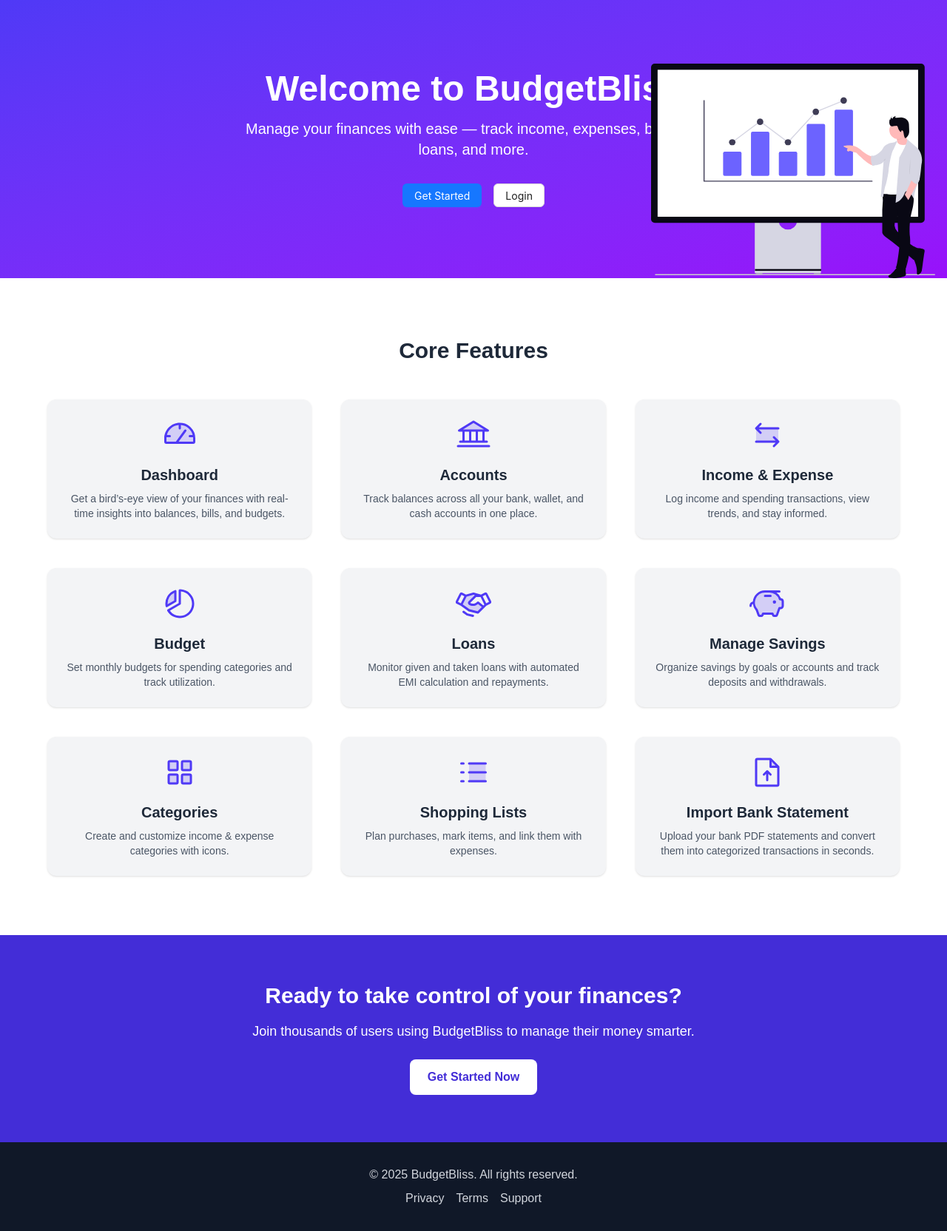
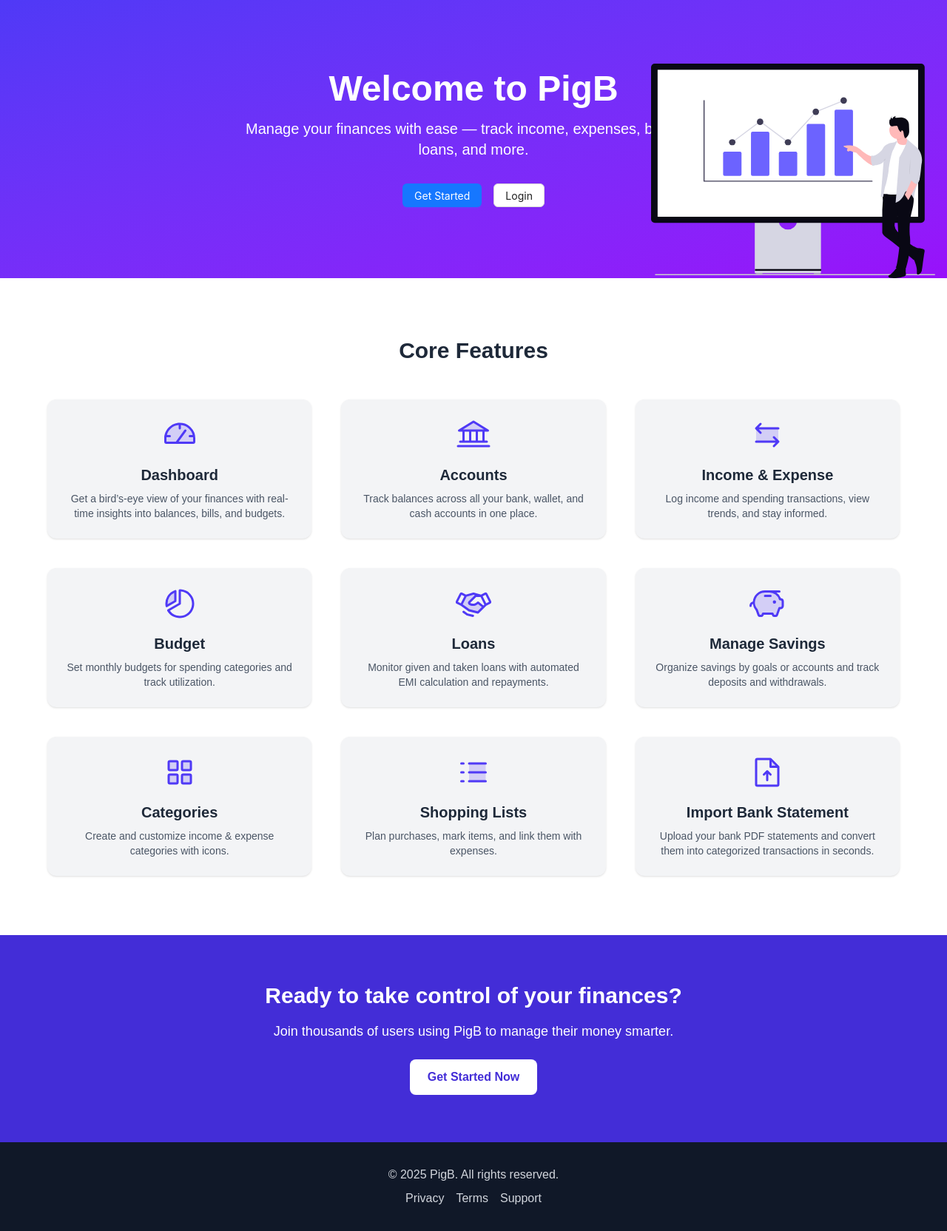
Before and after one commit to sayuj1/pigb, a Next.js app: page / in a window 1280 px wide. Shown: the whole page at 74% size. Built offline with nearby package versions, Linux system fonts and the light colour scheme; no server answers.

Commit message:
project rename to pigb

```diff
--- a/components/Layout.js
+++ b/components/Layout.js
@@ -63,7 +63,7 @@ export default function SidebarLayout({ children }) {
             color: token.colorText,
           }}
         >
-          <Link href="/">{collapsed ? "🧾" : "BudgetBliss"}</Link>
+          <Link href="/">{collapsed ? "🧾" : "PigB"}</Link>
 
           <Divider />
         </div>
--- a/pages/index.js
+++ b/pages/index.js
@@ -46,7 +46,7 @@ export default function Home() {
           animate={{ opacity: 1, y: 0 }}
           transition={{ duration: 0.6 }}
         >
-          <h1 className="text-5xl font-bold mb-4">Welcome to BudgetBliss</h1>
+          <h1 className="text-5xl font-bold mb-4">Welcome to PigB</h1>
           <p className="text-lg md:text-xl max-w-2xl mx-auto mb-8">
             Manage your finances with ease — track income, expenses, budgets,
             loans, and more.
@@ -219,7 +219,7 @@ export default function Home() {
           Ready to take control of your finances?
         </h2>
         <p className="mb-6 text-lg">
-          Join thousands of users using BudgetBliss to manage their money smarter.
+          Join thousands of users using PigB to manage their money smarter.
         </p>
         <Link href="/signup">
           <button className="bg-white text-indigo-700 font-semibold px-6 py-3 rounded-lg hover:bg-gray-100">
@@ -231,7 +231,7 @@ export default function Home() {
       {/* Footer */}
       <footer className="bg-gray-900 text-gray-300 py-8 px-6 text-center">
         <p className="mb-2">
-          &copy; {new Date().getFullYear()} BudgetBliss. All rights reserved.
+          &copy; {new Date().getFullYear()} PigB. All rights reserved.
         </p>
         <div className="space-x-4">
           <Link href="#">
--- a/pages/login.js
+++ b/pages/login.js
@@ -58,7 +58,7 @@ export default function Login() {
         </div>
 
         <Title level={3} className="text-center mb-6">
-          Welcome Back to BudgetBliss
+          Welcome Back to PigB
         </Title>
 
         <Form layout="vertical" onFinish={handleSubmit}>
--- a/pages/signup.js
+++ b/pages/signup.js
@@ -58,7 +58,7 @@ export default function Signup() {
         </div>
 
         <Title level={3} className="text-center mb-6">
-          Join BudgetBliss
+          Join PigB
         </Title>
 
         <Form layout="vertical" onFinish={handleSubmit}>
```
